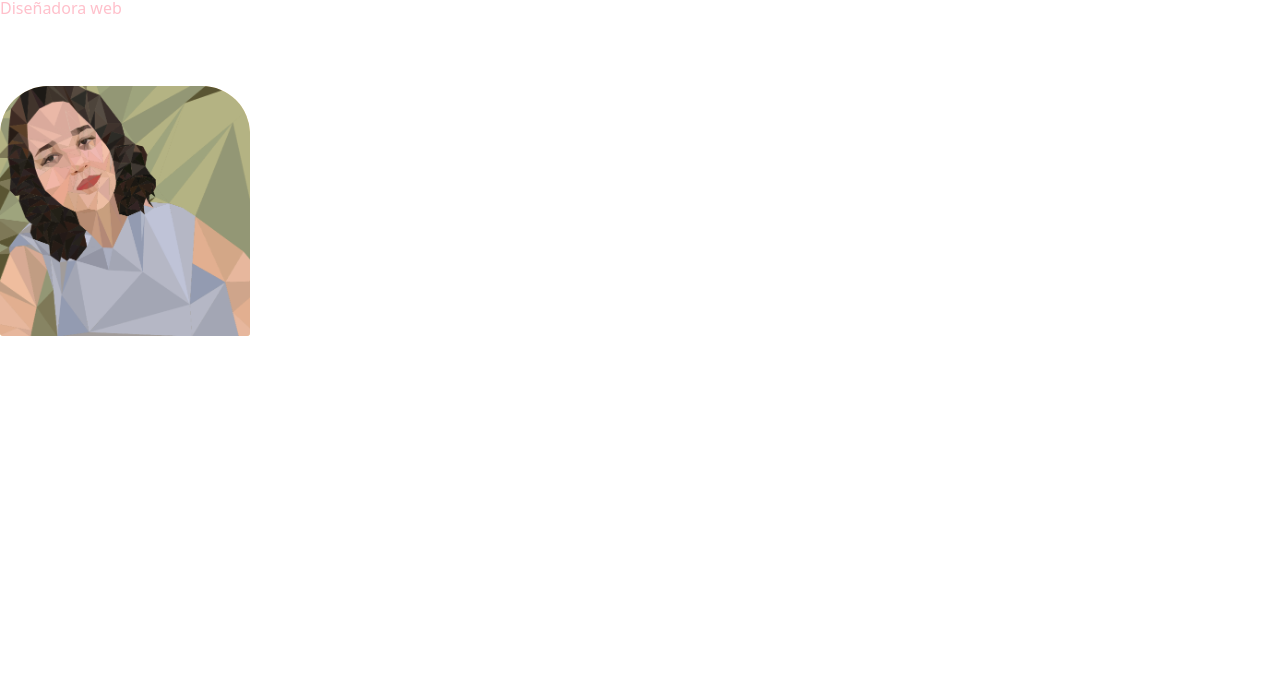
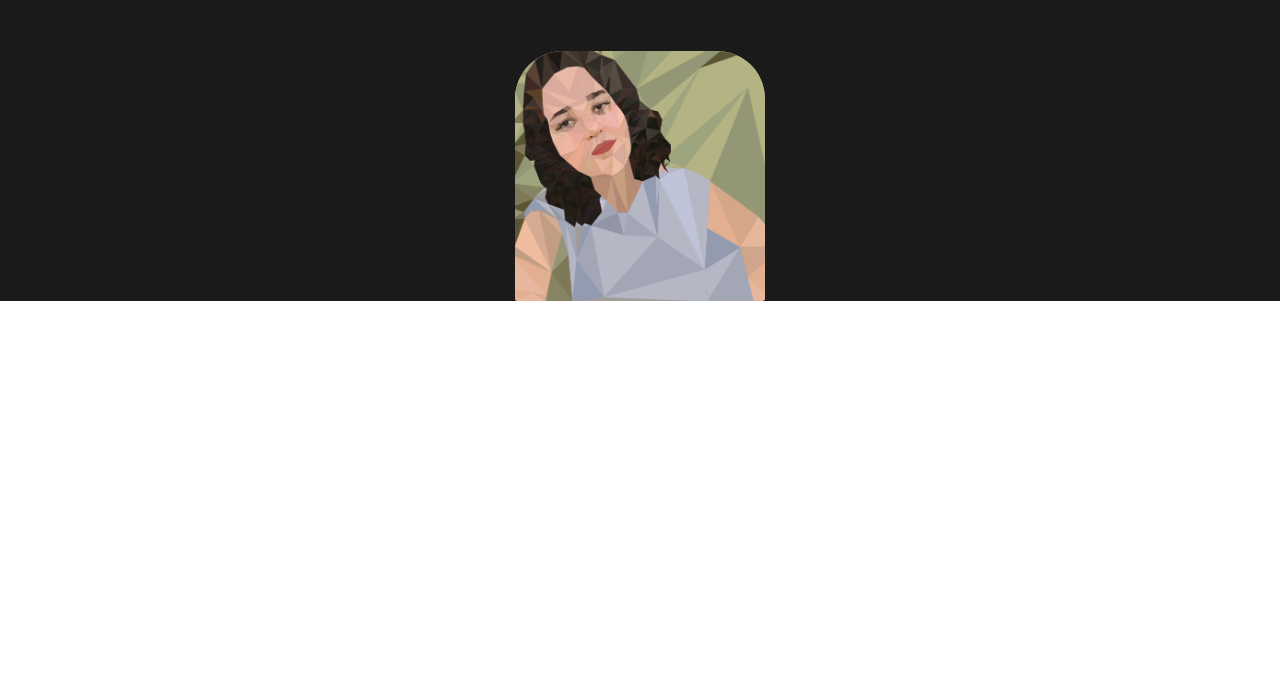
Before and after one commit to ericasilvafarto/obligatorioUno, a website: page index.html in a window 1280 px wide. Shown: the part 124-800 px from the top of the page. Drawn offline with nearby package versions, Linux system fonts and the light colour scheme; files that its build step writes are made by us from their sources.

Commit message:
Creamos _encabezado.scss

```diff
--- /dev/null
+++ b/scss/_encabezado.scss
@@ -0,0 +1,15 @@
+
+#encabezado{
+    background-color: rgb(27, 26, 26);
+    background-size: cover;
+    background-position: center;
+    text-align: center;
+
+}
+#encabezado p{
+    color:#717070;
+    font-size: 15px;
+    font-weight: bold;
+    margin: 0;
+
+}
--- a/scss/estilos.scss
+++ b/scss/estilos.scss
@@ -1,4 +1,5 @@
 
 @import "vars";
 @import "img";
+@import "encabezado";
 @import "../node_modules/bootstrap/scss/bootstrap";
```
